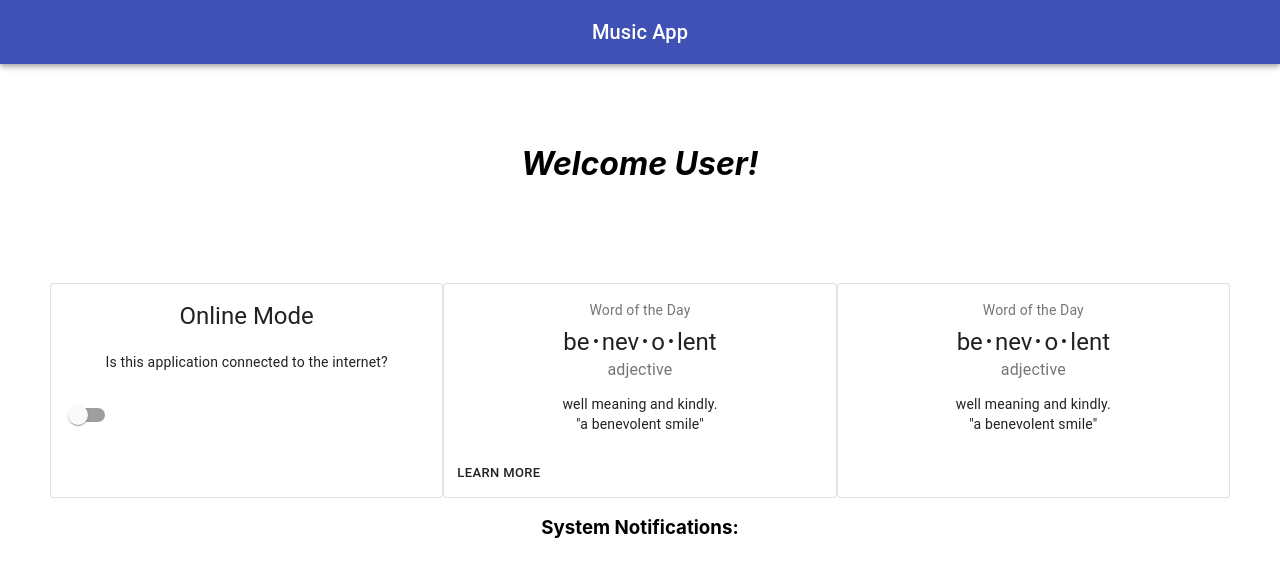
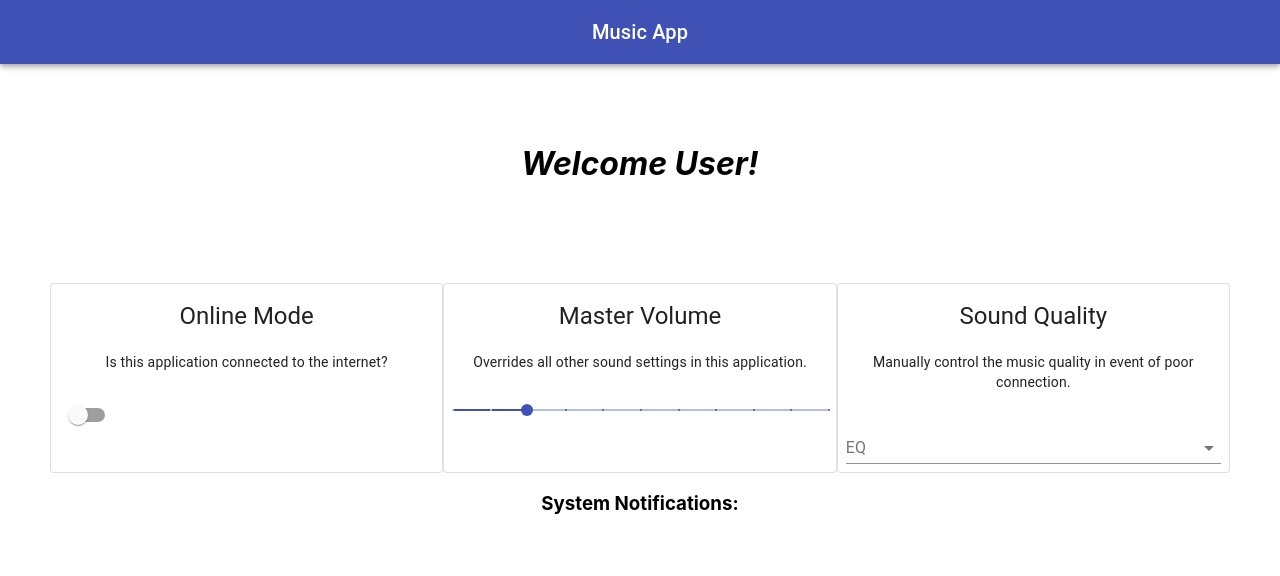
Before and after one commit to JamesMessina/JS411-my-music-app, a React (Create React App) app: page / in a window 1280 px wide. Both pictures are taken after a click on the button "LOGIN". Shown: the top 576 px of the page. Built offline with nearby package versions, Linux system fonts and the light colour scheme.

Commit message:
fixed functionality for master volume so it gets saved properly in state. added sound quality card with functionality

```diff
--- a/src/App.js
+++ b/src/App.js
@@ -13,7 +13,8 @@ class MusicApp extends Component {
 
     this.state = {
       loggedIn: false,
-      online: false
+      online: false,
+      quality: 0
     }
   }
 
@@ -33,12 +34,16 @@ class MusicApp extends Component {
     }
   }
 
+  handleQual = (e) =>{
+    this.setState({quality: e.target.value})
+  }
+
   render(){
     return (
       <div className="App">
           <ButtonAppBar/>
             {this.state.loggedIn ?
-            <OutlinedCard clickToGoOnline={() => {this.handleSwitchClick()}}/> :
+            <OutlinedCard controlQual={(e) => {this.handleQual(e)}}  clickToGoOnline={() => {this.handleSwitchClick()}}/> :
           <div>
             <FormPropsTextFields/>
             <ContaintedButtons clickToLogin={() => {this.handleLogin()}}/>
--- a/src/components/Dashboard.js
+++ b/src/components/Dashboard.js
@@ -3,18 +3,17 @@ import { makeStyles } from '@material-ui/core/styles';
 import Card from '@material-ui/core/Card';
 import CardActions from '@material-ui/core/CardActions';
 import CardContent from '@material-ui/core/CardContent';
-import Button from '@material-ui/core/Button';
 import Typography from '@material-ui/core/Typography';
 import Switch from '@material-ui/core/Switch';
+import Slider from '@material-ui/core/Slider';
+import MenuItem from '@material-ui/core/MenuItem';
+import Select from '@material-ui/core/Select';
+import FormControl from '@material-ui/core/FormControl';
+import InputLabel from '@material-ui/core/InputLabel';
 
 const useStyles = makeStyles({
   root: {
     width: '400px',
-  },
-  bullet: {
-    display: 'inline-block',
-    margin: '0 2px',
-    transform: 'scale(0.8)',
   },
   title: {
     fontSize: 14,
@@ -33,14 +32,21 @@ const useStyles = makeStyles({
   header: {
     paddingTop: '50px',
     fontStyle: 'italic'
+  },
+  formControl: {
+    minWidth: '375px',
   }
 });
 
+
 export default function OutlinedCard(props) {
   const classes = useStyles();
-  const bull = <span className={classes.bullet}>•</span>;
-  const { clickToGoOnline } = props;
+  const { clickToGoOnline, controlQual } = props;
+  const [value, setValue] = React.useState(20);
 
+  const handleChange = (event, newValue) => {
+    setValue(newValue);
+  };
 
   return (
     <div>
@@ -66,44 +72,49 @@ export default function OutlinedCard(props) {
             </Card>
             <Card className={classes.root} variant="outlined">
                 <CardContent>
-                    <Typography className={classes.title} color="textSecondary" gutterBottom>
-                    Word of the Day
-                    </Typography>
                     <Typography variant="h5" component="h2">
-                    be{bull}nev{bull}o{bull}lent
-                    </Typography>
-                    <Typography className={classes.pos} color="textSecondary">
-                    adjective
-                    </Typography>
+                    Master Volume
+                    </Typography><br></br>
                     <Typography variant="body2" component="p">
-                    well meaning and kindly.
-                    <br />
-                    {'"a benevolent smile"'}
+                    Overrides all other sound settings in this application.
                     </Typography>
                 </CardContent>
                 <CardActions>
-                    <Button size="small">Learn More</Button>
+                    <Slider
+                        defaultValue={20}
+                        volume={value}
+                        onChange={handleChange}
+                        aria-labelledby="discrete-slider"
+                        valueLabelDisplay="auto"
+                        step={10}
+                        marks
+                        min={0}
+                        max={100}
+                    />
                 </CardActions>
             </Card>
             <Card className={classes.root} variant="outlined">
                 <CardContent>
-                    <Typography className={classes.title} color="textSecondary" gutterBottom>
-                    Word of the Day
-                    </Typography>
                     <Typography variant="h5" component="h2">
-                    be{bull}nev{bull}o{bull}lent
-                    </Typography>
-                    <Typography className={classes.pos} color="textSecondary">
-                    adjective
-                    </Typography>
+                    Sound Quality
+                    </Typography><br></br>
                     <Typography variant="body2" component="p">
-                    well meaning and kindly.
-                    <br />
-                    {'"a benevolent smile"'}
+                    Manually control the music quality in event of poor connection.
                     </Typography>
                 </CardContent>
                 <CardActions>
-
+                    <FormControl className={classes.formControl}>
+                    <InputLabel id="demo-simple-select-label">EQ</InputLabel>
+                        <Select
+                            labelId="demo-simple-select-label"
+                            id="demo-simple-select"
+                            onChange={(e) => {controlQual(e)}}
+                            >
+                            <MenuItem value={1}>Low</MenuItem>
+                            <MenuItem value={2}>Normal</MenuItem>
+                            <MenuItem value={3}>High</MenuItem>
+                        </Select>
+                    </FormControl>
                 </CardActions>
             </Card>
         </div>
```
